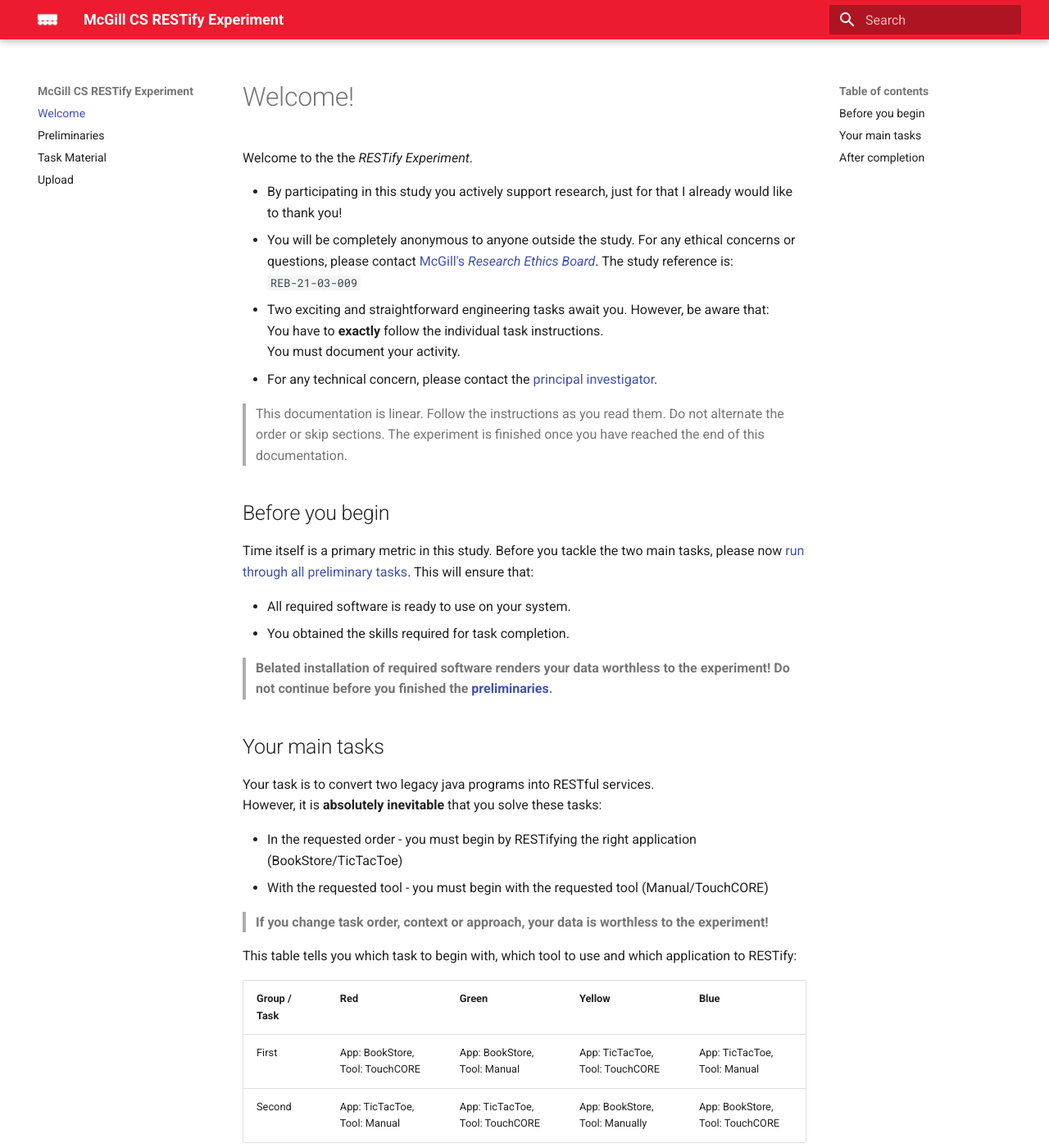
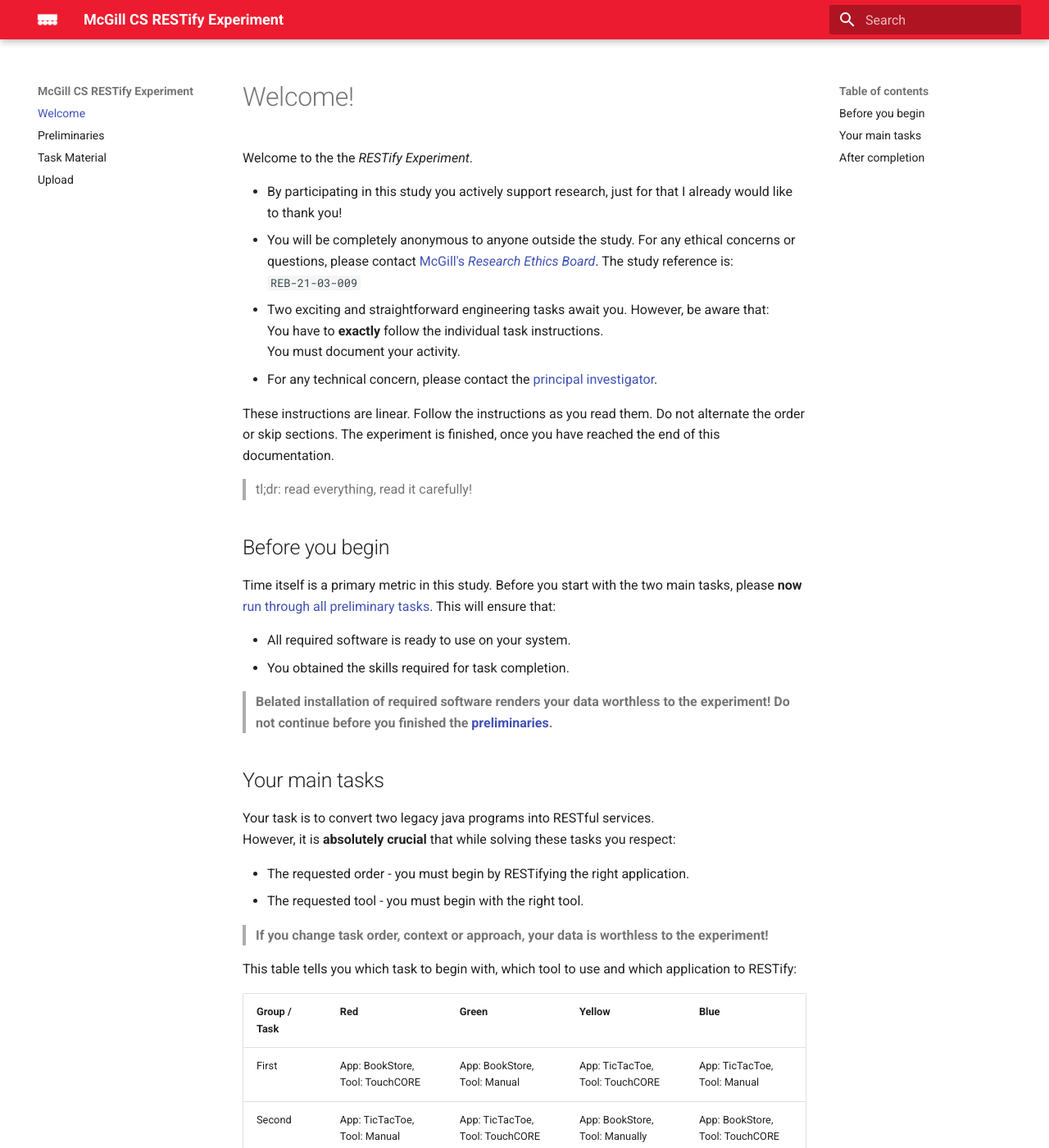
Before and after one commit to m5c/RestifyParticipantInstructions, an MkDocs documentation site: the page built from docs/index.md, in a window 1280 px wide and 1400 px high. Shown: the whole window at 82% size. Built offline with MkDocs 1.6.1 and Material for MkDocs 9.7.7, drawn with Linux system fonts in a browser that asks for light colours.

```diff
--- a/docs/index.md
+++ b/docs/index.md
@@ -10,11 +10,14 @@
 You must document your activity.
  * For any technical concern, please contact the [principal investigator](mailto:maximilian.schiedermeier@mcgill.ca).
 
- > This documentation is linear. Follow the instructions as you read them. Do not alternate the order or skip sections. The experiment is finished once you have reached the end of this documentation.
+
+These instructions are linear. Follow the instructions as you read them. Do not alternate the order or skip sections. The experiment is finished, once you have reached the end of this documentation.
+
+ > tl;dr: read everything, read it carefully!
 
 ## Before you begin
 
-Time itself is a primary metric in this study. Before you tackle the two main tasks, please now [run through all preliminary tasks](preliminaries). This will ensure that:
+Time itself is a primary metric in this study. Before you start with the two main tasks, please **now** [run through all preliminary tasks](preliminaries). This will ensure that:
 
  * All required software is ready to use on your system.
  * You obtained the skills required for task completion.
@@ -24,10 +27,10 @@
 ## Your main tasks
 
 Your task is to convert two legacy java programs into RESTful services.
-However, it is **absolutely inevitable** that you solve these tasks:
+However, it is **absolutely crucial** that while solving these tasks you respect:
 
- * In the requested order - you must begin by RESTifying the right application (BookStore/TicTacToe)
- * With the requested tool - you must begin with the requested tool (Manual/TouchCORE)
+ * The requested order - you must begin by RESTifying the right application.
+ * The requested tool - you must begin with the right tool.
 
  > **If you change task order, context or approach, your data is worthless to the experiment!**
 
@@ -41,7 +44,7 @@
 
  > **Example**: Alice is in the *Green* group. She begins by converting Xox into a RESTful application using TouchCORE. Afterwards she manually converts the BookStore into a RESTful application, using her preferred IDE.
 
-Please now [proceed to the task material page](tasks), download the App context and begin your first task, according your column and group colour. Once finished, download the second App context and follow your second task with the complementary tool.
+Please now [proceed to the task material page](material), download the App context and begin your first task, according your column and group colour. Once finished, download the second App context and follow your second task with the complementary tool.
 
  > **Don't forget to start your screen recording!**
 
```
Also changed, not shown: docs/material.md (+68 -0 lines), docs/captures/bs-bl.png (added), docs/captures/xox-bl.png (added).
